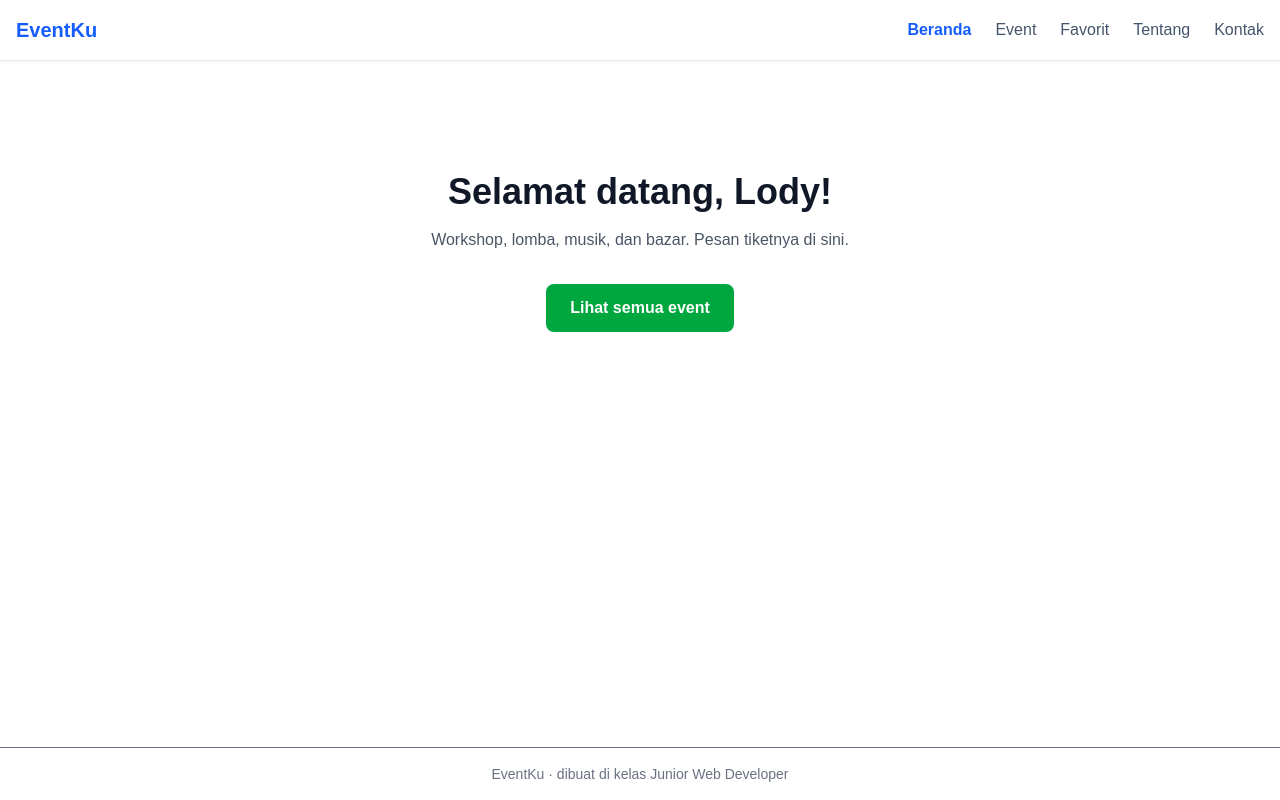
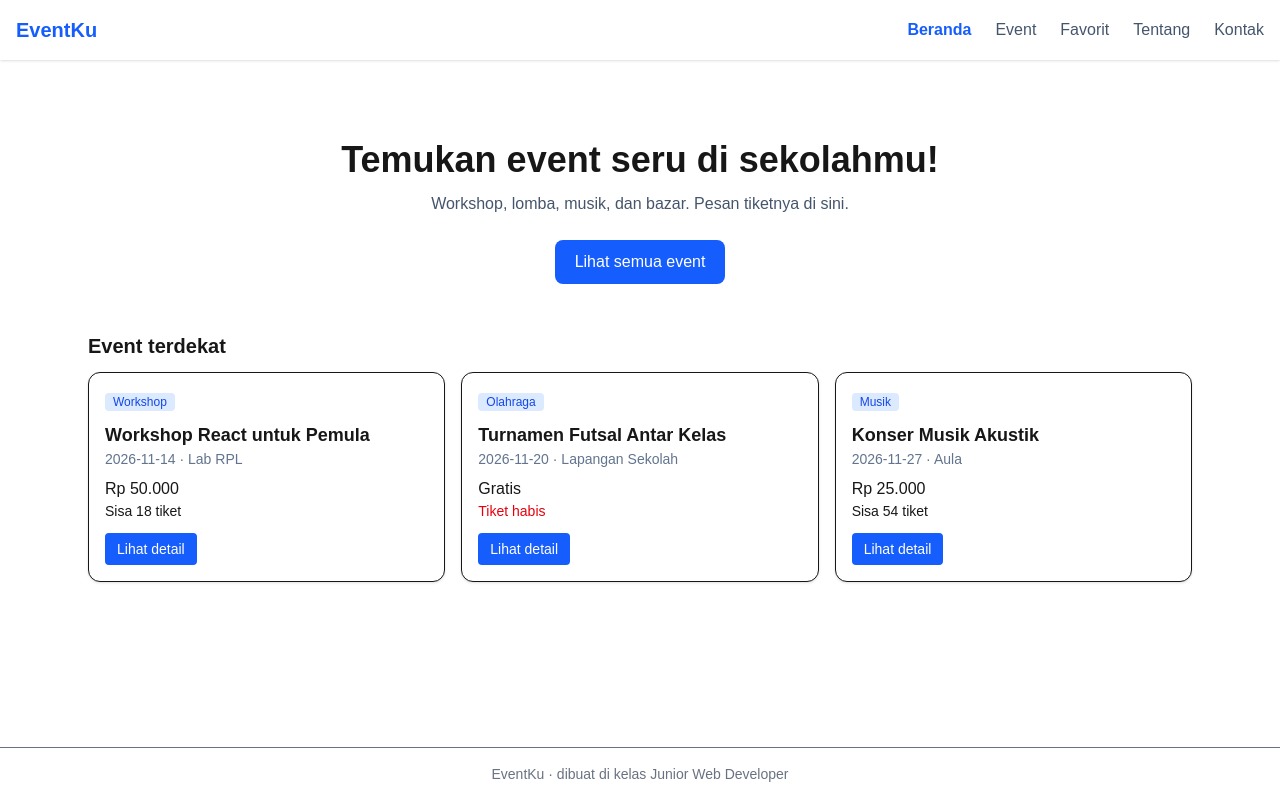
Before and after one commit to LodyGantengBet/latihan-nextjs, a Next.js app: page / in a window 1280 px wide. Built offline with nearby package versions, Linux system fonts and the light colour scheme.

Commit message:
katalog, pemesanan, dan favorit Eventku

```diff
--- a/app/page.tsx
+++ b/app/page.tsx
@@ -1,22 +1,29 @@
 import Link from "next/link";
+import { events } from "@/data/events";
+import KartuEvent from "@/components/KartuEvent";
 
 export default function Beranda() {
+  const terdekat = events.slice(0, 3);
   return (
-    <section className="flex flex-col items-center py-20 text-center">
-      <h1 className="text-4xl font-bold text-gray-900">
-        Selamat datang, Lody!
-      </h1>
-
-      <p className="mt-4 text-gray-600">
+    <div>
+      <section className="py-12 text-center">
+        <h1 className="text-4xl font-bold">Temukan event seru di sekolahmu!</h1>
+        <p className="mt-3 text-slate-600">
           Workshop, lomba, musik, dan bazar. Pesan tiketnya di sini.
         </p>
-
         <Link
           href="/event"
-        className="mt-8 rounded-lg bg-green-600 px-6 py-3 font-semibold text-white hover:bg-green-700"
+          className="mt-6 inline-block rounded-lg bg-blue-600 px-5 py-2.5 font-medium text-white hover:bg-blue-700"
         >
           Lihat semua event
         </Link>
       </section>
+      <h2 className="mb-3 text-xl font-semibold">Event terdekat</h2>
+      <div className="grid gap-4 sm:grid-cols-2 lg:grid-cols-3">
+        {terdekat.map((e) => (
+          <KartuEvent key={e.id} event={e} />
+        ))}
+      </div>
+    </div>
   );
 }
```
Lines whose indentation alone changed are shown as unchanged.
